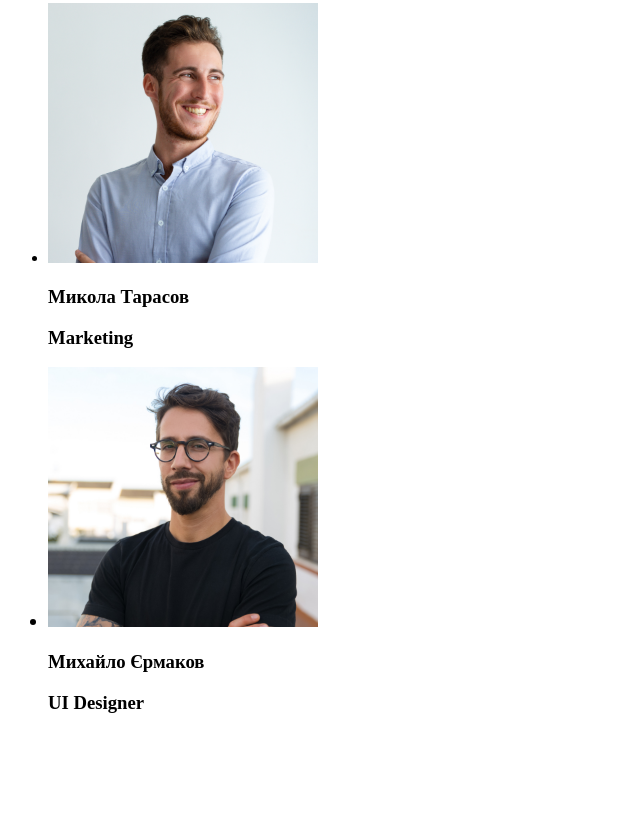
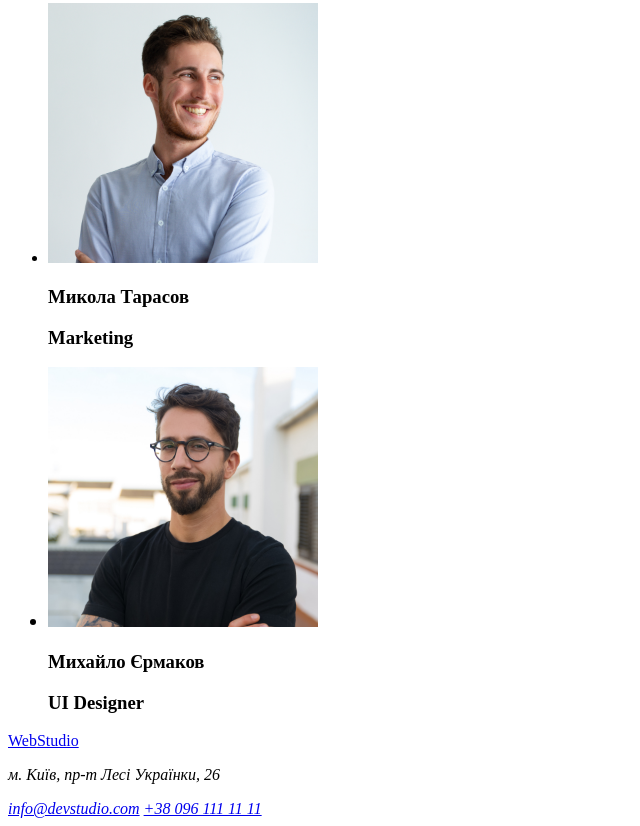
Before and after one commit to novakmariia/Team, a plain HTML site: page index.html in a window 1280 px wide. Shown: the part 2267-3093 px from the top of the page, without its empty margins (0-640 px from the left). Before the commit the page ends 2999 px from the top, so only its background shows below. Drawn offline with Linux system fonts and the light colour scheme.

Commit message:
Update index.html

```diff
--- a/index.html
+++ b/index.html
@@ -51,7 +51,16 @@
                 <h3>Михайло Єрмаков</h8><p>UI Designer</p>
             </ul>
         </section>
+        <footer>
+            <a href="/"><span>Web</span>Studio</a>
+            <address>
+                <p>
+                    м. Київ, пр-т Лесі Українки, 26
+                </p>
+                <a href="info@devstudio.com">info@devstudio.com</a>
+        <a href="+38 096 111 11 11">+38 096 111 11 11</a>
+            </address>
+        </footer>
     </main>
-
 </body>
 </html>
```
